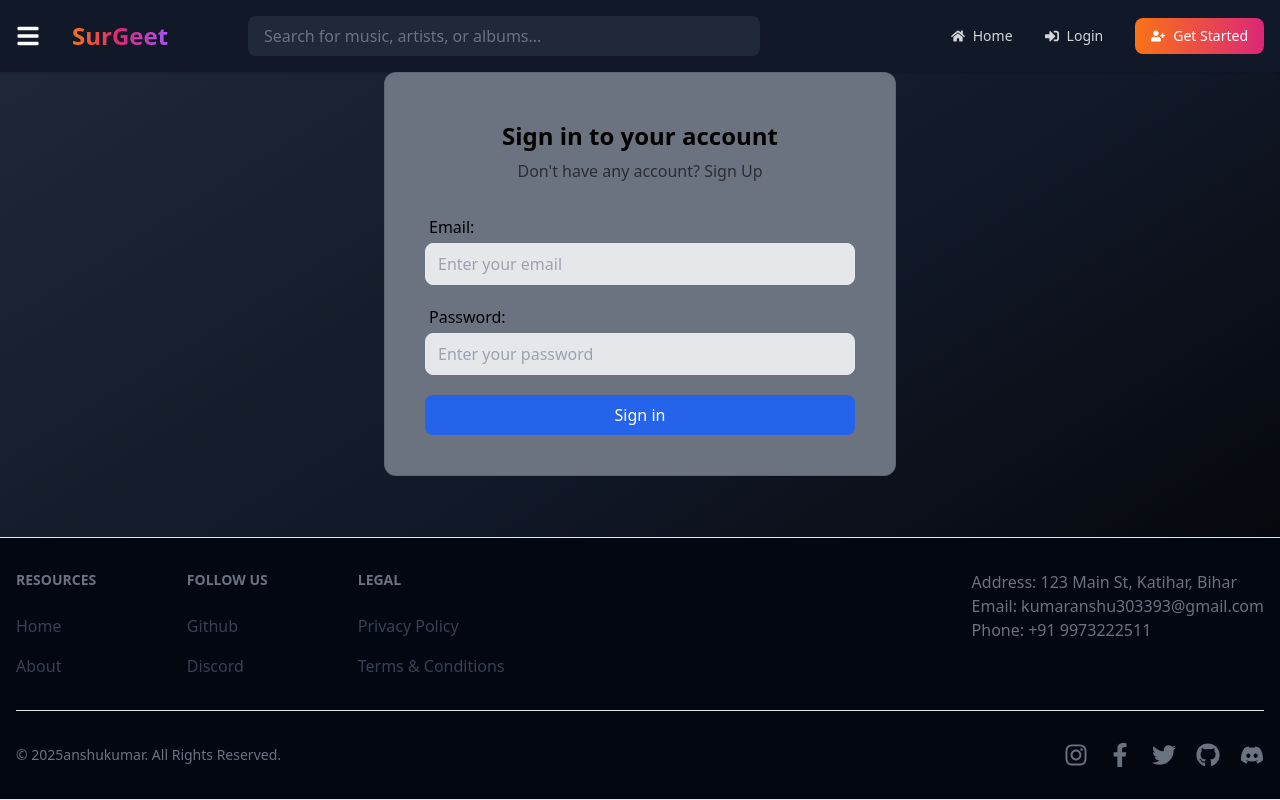
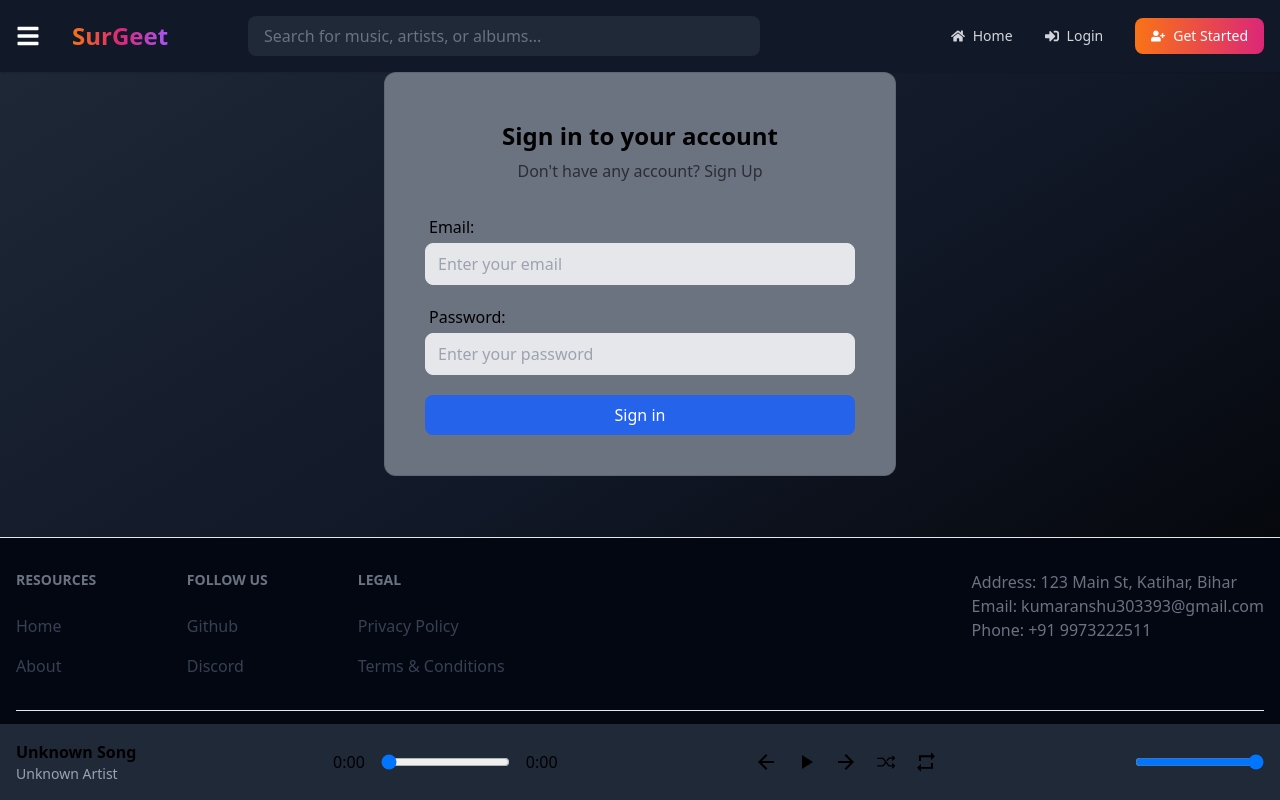
Before and after one commit to Anshu-21/surGeet, a React (Vite) app: page /login in a window 1280 px wide. Built offline with nearby package versions, Linux system fonts and the light colour scheme; no server answers.

Commit message:
home page bottombar is integrate successfully and everything is working

```diff
--- a/src/App.jsx
+++ b/src/App.jsx
@@ -5,6 +5,7 @@ import { login, logout } from "./store/authSlice";
 import { Footer, Header } from "./components";
 import { Outlet } from "react-router-dom";
 import Sidebar from "./components/Sidebar/Sidebar";
+import Bottombar from "./components/Bottombar/BottomBar";
 
 function App() {
   const [loading, setLoading] = useState(true);
@@ -47,6 +48,7 @@ function App() {
         <Sidebar isOpen={isSidebarOpen} toggleSidebar={toggleSidebar} />
         <Outlet context={{ backgroundStyle, setBackgroundStyle }} />
       </main>
+      <Bottombar/>
       <Footer />
     </div>
   ) : null;
--- /dev/null
+++ b/src/components/Bottombar/BottomBar.jsx
@@ -0,0 +1,56 @@
+import React from "react";
+import { IoIosShuffle } from "react-icons/io";
+import { IoMdRepeat } from "react-icons/io";
+import { MdArrowBack, MdArrowForward, MdPause, MdPlayArrow } from "react-icons/md";
+import { useMusic } from "../../pages/MusicContext";
+
+function BottomBar() {
+  const {
+    currentSong,
+    currentTime,
+    duration,
+    isPlaying,
+    isShuffle,
+    isRepeat,
+    volume,
+    handlePlayPause,
+    handleNext,
+    handlePrev,
+    handleShuffle,
+    handleRepeat,
+    handleSeek,
+    handleVolumeChange,
+    formatTime,
+  } = useMusic();
+
+  return (
+    <div className="fixed bottom-0 left-0 right-0 bg-gray-800 p-4">
+      <div className="flex justify-between items-center">
+        <div className="flex items-center space-x-4">
+          {currentSong && <img src={currentSong.cover} alt={currentSong.name} className="w-16 h-16 rounded-lg" />}
+          <div>
+            <h3 className="font-semibold">{currentSong?.name || "Unknown Song"}</h3>
+            <p className="text-sm text-gray-400">{currentSong?.artist || "Unknown Artist"}</p>
+          </div>
+        </div>
+
+        <div className="flex items-center space-x-4">
+          <span>{formatTime(currentTime)}</span>
+          <input type="range" min="0" max="100" value={(currentTime / duration) * 100 || 0} onChange={handleSeek} />
+          <span>{formatTime(duration)}</span>
+        </div>
+
+        <div className="flex items-center space-x-4">
+          <button onClick={handlePrev}><MdArrowBack size={24} /></button>
+          <button onClick={handlePlayPause}>{isPlaying ? <MdPause size={24} /> : <MdPlayArrow size={24} />}</button>
+          <button onClick={handleNext}><MdArrowForward size={24} /></button>
+          <button onClick={handleShuffle} className={isShuffle ? "text-green-400" : ""}><IoIosShuffle size={24} /></button>
+          <button onClick={handleRepeat} className={isRepeat ? "text-green-400" : ""}><IoMdRepeat size={24} /></button>
+        </div>
+        <input type="range" min="0" max="100" value={volume * 100} onChange={handleVolumeChange} />
+      </div>
+    </div>
+  );
+}
+
+export default BottomBar;
--- a/src/components/index.js
+++ b/src/components/index.js
@@ -1,5 +1,6 @@
 import Header from "./Header/Header";
 import Sidebar from "./Sidebar/Sidebar";
+import Bottombar from "./Bottombar/BottomBar";
 import Footer from "./Footer/Footer";
 import Container from "./Container/Container";
 import LogoutBtn from "./Header/LogoutBtn";
@@ -19,4 +20,5 @@ export {
     AuthLayout,
     Input,
     Sidebar,
+    Bottombar,
 }
--- a/src/main.jsx
+++ b/src/main.jsx
@@ -15,6 +15,7 @@ import Dashboard from "./pages/Dashboard.jsx";
 import AllList from "./pages/AllList.jsx";
 import Player from "./pages/Player.jsx";
 import { AudioProvider } from "./pages/AudioProvider.jsx";
+import { MusicProvider } from "./pages/MusicContext.jsx";
 
 const router = createBrowserRouter([
   {
@@ -84,9 +85,11 @@ const router = createBrowserRouter([
 ReactDOM.createRoot(document.getElementById("root")).render(
   <React.StrictMode>
     <Provider store={store}>
+    <MusicProvider>  {/* Move MusicProvider here */}
       <AudioProvider>
         <RouterProvider router={router} />
       </AudioProvider>
+      </MusicProvider>
     </Provider>
   </React.StrictMode>
 );
--- a/src/pages/Home.jsx
+++ b/src/pages/Home.jsx
@@ -2,12 +2,25 @@ import React, { useContext } from "react";
 import { useSelector } from "react-redux";
 import { useNavigate } from "react-router-dom";
 import { assets } from "../assets/assets";
-import { AudioContext } from "./AudioProvider";
+import { MusicContext } from "../pages/MusicContext";
 
-const song = { name: "Tera Ho Ke", artist: "King, Bella", url: assets.songs.songki, image: assets.images.th };
+const song = {
+  id: 1,
+  name: "Tera Ho Ke",
+  artist: "King, Bella",
+  url: assets.songs.songki,
+  image: assets.images.th
+};
 
 function Home() {
-  const { selectedSong, isPlaying, playSong, handlePlayPause } = useContext(AudioContext);
+  const musicContext = useContext(MusicContext);
+
+  // Ensure MusicContext is available before destructuring
+  if (!musicContext) {
+    return <div className="text-red-500">MusicContext not found. Ensure it is wrapped in a provider.</div>;
+  }
+
+  const { selectedSong, isPlaying, playSong, handlePlayPause } = musicContext;
   const isLoggedIn = useSelector((state) => state.auth.status);
   const navigate = useNavigate();
 
@@ -16,8 +29,8 @@ function Home() {
       navigate("/login");
       return;
     }
-    if (selectedSong?.url !== song.url) {
-      playSong(song, 0);
+    if (selectedSong?.id !== song.id) {
+      playSong(song);
     } else {
       handlePlayPause();
     }
@@ -43,7 +56,7 @@ function Home() {
                   onClick={handlePlay}
                   className="bg-white text-black py-2 px-6 rounded-full shadow-md hover:bg-gray-100"
                 >
-                  {isPlaying && selectedSong?.url === song.url ? "Pause" : "Play"}
+                  {isPlaying && selectedSong?.id === song.id ? "Pause" : "Play"}
                 </button>
                 <button className="bg-gray-700 py-2 px-6 rounded-full shadow-md hover:bg-gray-600">
                   Add to Playlist
--- /dev/null
+++ b/src/pages/MusicContext.jsx
@@ -0,0 +1,123 @@
+// MusicContext.jsx
+import React, { createContext, useContext, useState, useRef } from "react";
+
+export const MusicContext = createContext();
+
+export const MusicProvider = ({ children }) => {
+  const [currentSong, setCurrentSong] = useState(null);
+  const [currentTime, setCurrentTime] = useState(0);
+  const [duration, setDuration] = useState(0);
+  const [isPlaying, setIsPlaying] = useState(false);
+  const [isShuffle, setIsShuffle] = useState(false);
+  const [isRepeat, setIsRepeat] = useState(false);
+  const [volume, setVolume] = useState(1);
+  const [songs, setSongs] = useState([]);
+  const [currentSongIndex, setCurrentSongIndex] = useState(0);
+  const audioRef = useRef(null);
+
+  const playSong = (song, index) => {
+    setCurrentSong(song);
+    setCurrentSongIndex(index);
+    setIsPlaying(true);
+    setTimeout(() => {
+      if (audioRef.current) {
+        audioRef.current.src = song.url;
+        audioRef.current.play();
+      }
+    }, 200);
+  };
+
+  const handlePlayPause = () => {
+    if (audioRef.current) {
+      if (isPlaying) {
+        audioRef.current.pause();
+      } else {
+        audioRef.current.play();
+      }
+      setIsPlaying(!isPlaying);
+    }
+  };
+
+  const handleNext = () => {
+    let nextIndex = isShuffle
+      ? Math.floor(Math.random() * songs.length)
+      : (currentSongIndex + 1) % songs.length;
+    playSong(songs[nextIndex], nextIndex);
+  };
+
+  const handlePrev = () => {
+    let prevIndex =
+      isShuffle || currentSongIndex === 0
+        ? Math.floor(Math.random() * songs.length)
+        : (currentSongIndex - 1 + songs.length) % songs.length;
+    playSong(songs[prevIndex], prevIndex);
+  };
+
+  const handleShuffle = () => {
+    setIsShuffle(!isShuffle);
+  };
+
+  const handleRepeat = () => {
+    setIsRepeat(!isRepeat);
+  };
+
+  const handleTimeUpdate = () => {
+    setCurrentTime(audioRef.current.currentTime);
+  };
+
+  const handleLoadedMetadata = () => {
+    setDuration(audioRef.current.duration);
+  };
+
+  const handleSeek = (e) => {
+    const seekTime = (e.target.value / 100) * duration;
+    audioRef.current.currentTime = seekTime;
+    setCurrentTime(seekTime);
+  };
+
+  const handleVolumeChange = (e) => {
+    const newVolume = e.target.value / 100;
+    audioRef.current.volume = newVolume;
+    setVolume(newVolume);
+  };
+
+  const formatTime = (time) => {
+    const minutes = Math.floor(time / 60);
+    const seconds = Math.floor(time % 60);
+    return `${minutes}:${seconds < 10 ? "0" : ""}${seconds}`;
+  };
+
+  return (
+    <MusicContext.Provider
+      value={{
+        currentSong,
+        currentTime,
+        duration,
+        isPlaying,
+        isShuffle,
+        isRepeat,
+        volume,
+        playSong,
+        handlePlayPause,
+        handleNext,
+        handlePrev,
+        handleShuffle,
+        handleRepeat,
+        handleSeek,
+        handleVolumeChange,
+        formatTime,
+        setSongs,
+      }}
+    >
+      {children}
+      <audio
+        ref={audioRef}
+        onTimeUpdate={handleTimeUpdate}
+        onLoadedMetadata={handleLoadedMetadata}
+        onEnded={isRepeat ? () => audioRef.current.play() : handleNext}
+      />
+    </MusicContext.Provider>
+  );
+};
+
+export const useMusic = () => useContext(MusicContext);
```
